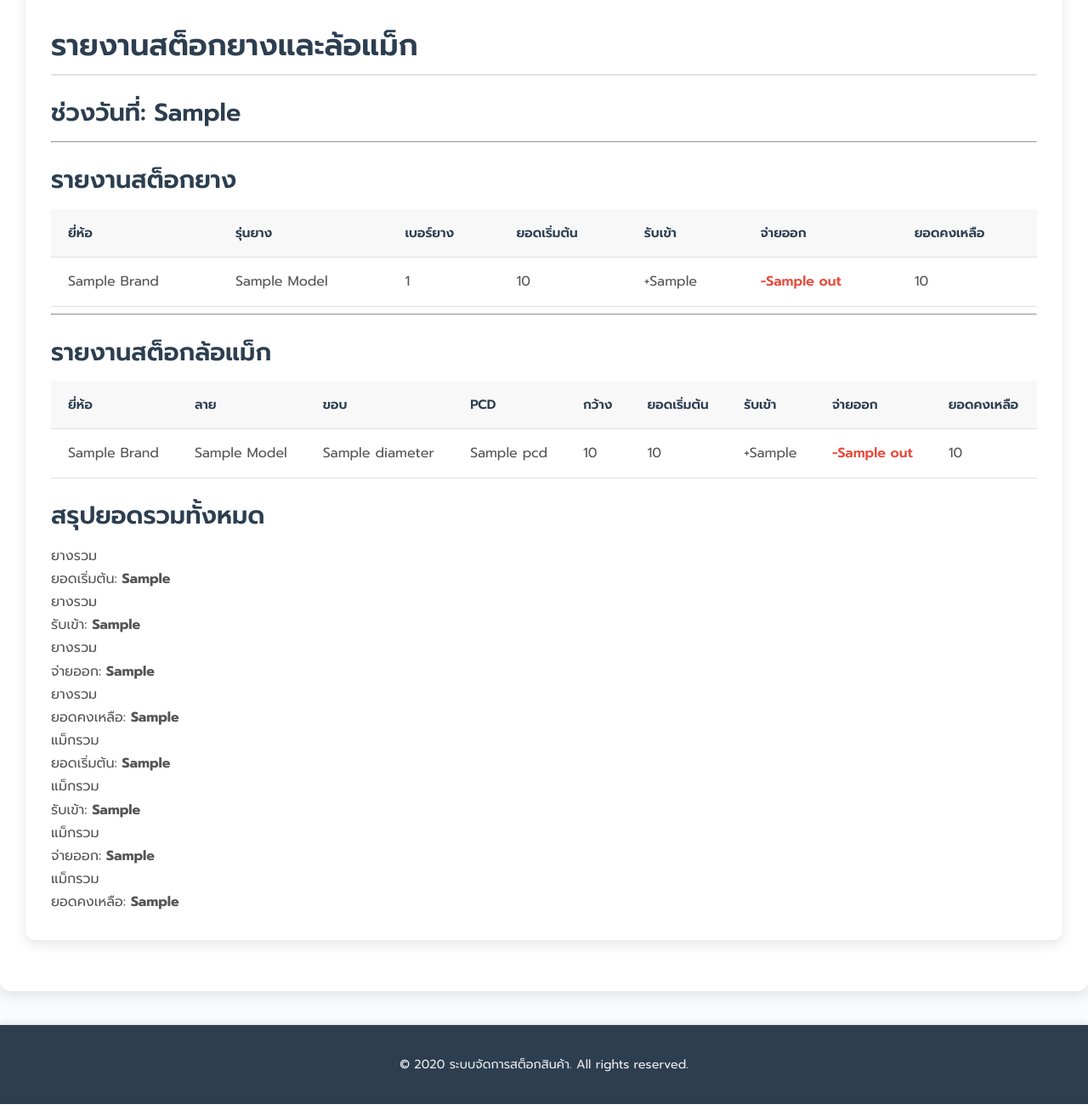
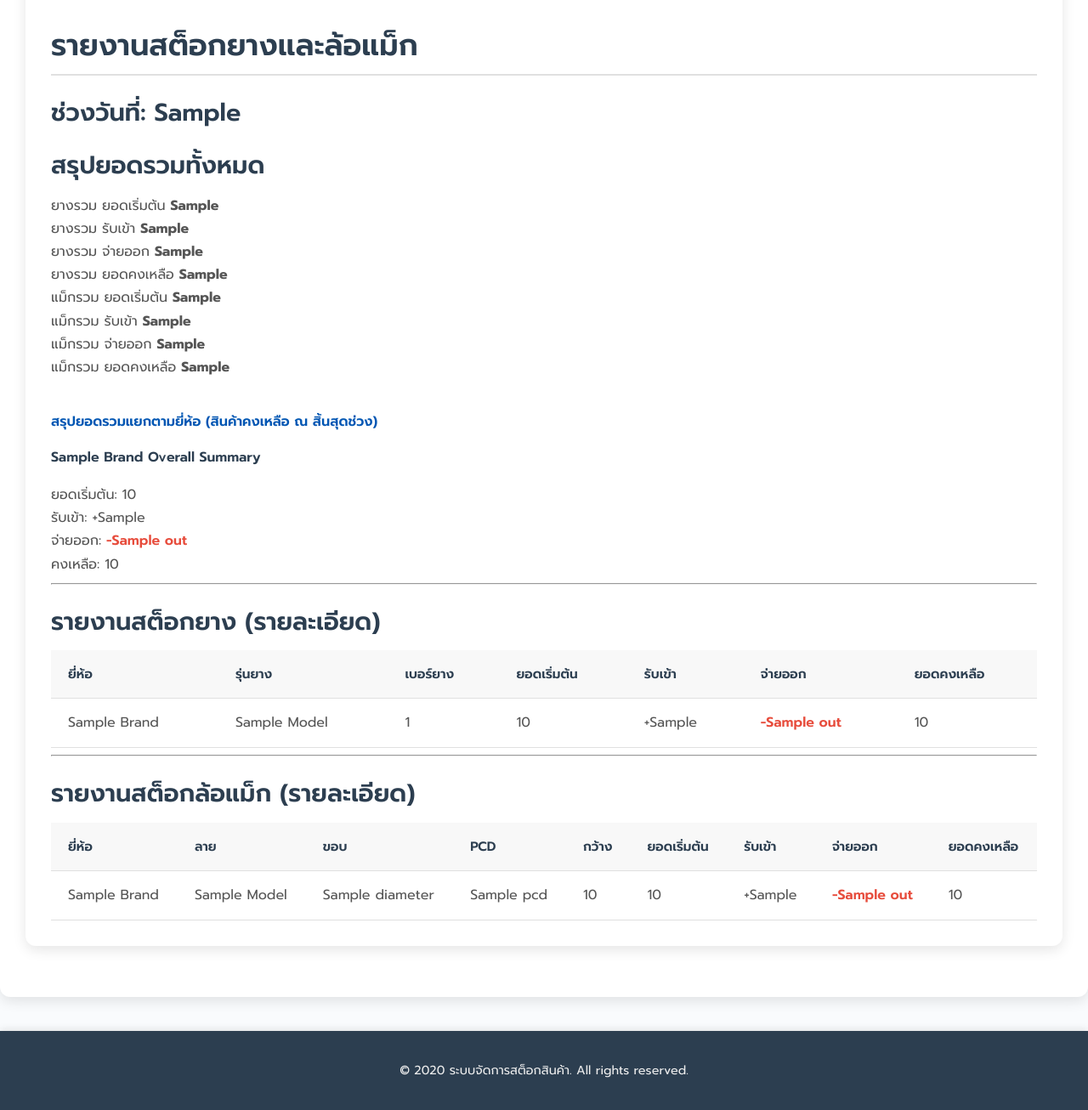
Before and after one commit to savsasa16/SCTIRESTORCK, a Python web app: template templates/summary_stock_report.html in a window 1280 px wide. Shown: the part 468-1774 px from the top of the page at 85% size. Run offline with Jinja, Linux system fonts and the light colour scheme; the template is opened without the code that fills it: most values are stand-ins (such as "Sample title", 1, 10 or a date in 2020).

Commit message:
Update summary_stock_report.html

```diff
--- a/templates/summary_stock_report.html
+++ b/templates/summary_stock_report.html
@@ -114,14 +114,114 @@
             margin-top: 10px;
         }
 
-        /* Table Styles */
+        /* NEW: Overall Summary Section at the top */
+        .overall-summary-section {
+            background-color: #e9f5ff; /* Lighter blue background */
+            border: 1px solid #cce5ff;
+            padding: 25px;
+            margin-bottom: 40px; /* Space before brand details */
+            border-radius: 10px;
+            box-shadow: 0 4px 10px rgba(0, 0, 0, 0.08);
+            text-align: center;
+        }
+
+        .overall-summary-section h3 {
+            color: #0056b3;
+            font-size: 1.8em;
+            margin-bottom: 25px;
+            border-bottom: none; /* Override default h3 border */
+            padding-bottom: 0;
+        }
+
+        .overall-summary-grid {
+            display: grid;
+            grid-template-columns: repeat(auto-fit, minmax(220px, 1fr)); /* Adjusted min-width for columns */
+            gap: 20px;
+        }
+
+        .overall-summary-card {
+            background-color: #ffffff;
+            padding: 15px;
+            border-radius: 8px;
+            box-shadow: 0 2px 5px rgba(0, 0, 0, 0.05);
+            text-align: center;
+            transition: transform 0.2s ease, box-shadow 0.2s ease;
+        }
+
+        .overall-summary-card:hover {
+            transform: translateY(-3px);
+            box-shadow: 0 4px 8px rgba(0, 0, 0, 0.1);
+        }
+
+        .overall-summary-card .label {
+            font-size: 1em;
+            color: #666;
+            display: block;
+            margin-bottom: 5px;
+        }
+
+        .overall-summary-card strong {
+            display: block;
+            font-size: 1.8em; /* Larger number */
+            color: #007bff; /* Primary color */
+            font-weight: 700;
+        }
+
+        .overall-summary-card .total-in { color: #28a745; } /* Green for IN */
+        .overall-summary-card .total-out { color: #dc3545; } /* Red for OUT */
+        .overall-summary-card .total-initial, .overall-summary-card .total-final { color: #007bff; } /* Blue for Initial/Final */
+
+        /* Brand-specific Summary Cards (used at the top) */
+        .brand-summary-container {
+            display: grid;
+            grid-template-columns: repeat(auto-fit, minmax(280px, 1fr)); /* Adjust min-width for brand cards */
+            gap: 20px;
+            margin-top: 30px;
+            padding-top: 20px;
+            border-top: 1px solid #eee;
+        }
+
+        .brand-summary-card {
+            background-color: #fcfcfc;
+            border: 1px solid #e0e0e0;
+            padding: 15px;
+            border-radius: 8px;
+            box-shadow: 0 2px 5px rgba(0,0,0,0.05);
+        }
+
+        .brand-summary-card h4 {
+            color: #333;
+            font-size: 1.3em;
+            margin-bottom: 10px;
+            border-bottom: 1px dashed #ddd;
+            padding-bottom: 5px;
+            text-align: center;
+        }
+
+        .brand-summary-card .detail-row {
+            display: flex;
+            justify-content: space-between;
+            margin-bottom: 5px;
+            font-size: 0.95em;
+        }
+
+        .brand-summary-card .detail-row span:first-child {
+            color: #666;
+        }
+
+        .brand-summary-card .detail-row span:last-child {
+            font-weight: bold;
+        }
+
+
+        /* Table Styles (for detailed reports by brand) */
         .summary-table {
             width: 100%;
             border-collapse: collapse;
             margin-bottom: 40px;
             box-shadow: 0 2px 8px rgba(0, 0, 0, 0.1);
             border-radius: 8px;
-            overflow: hidden; /* Ensures rounded corners apply to content */
+            overflow: hidden;
         }
 
         .summary-table th, .summary-table td {
@@ -151,69 +251,9 @@
             font-size: 0.95em;
         }
 
-        .text-success {
-            color: #28a745;
-            font-weight: bold;
-        }
-
-        .text-danger {
-            color: #dc3545;
-            font-weight: bold;
-        }
-
-        /* Total Summary Section */
-        .total-summary-section {
-            background-color: #e9f5ff; /* Lighter blue background */
-            border: 1px solid #cce5ff;
-            padding: 25px;
-            margin-top: 50px;
-            border-radius: 10px;
-            box-shadow: 0 4px 10px rgba(0, 0, 0, 0.08);
-        }
-
-        .total-summary-section h3 {
-            text-align: center;
-            margin-bottom: 25px;
-            color: #0056b3;
-            font-size: 1.8em;
-            border-bottom: none;
-        }
-
-        .total-summary-section .row {
-            display: flex;
-            flex-wrap: wrap;
-            justify-content: space-around;
-            gap: 20px; /* Space between columns */
-            margin-bottom: 15px;
-        }
-
-        .total-summary-section .col {
-            flex: 1;
-            min-width: 200px; /* Ensure columns don't get too small */
-            text-align: center;
-            background-color: #ffffff;
-            padding: 15px;
-            border-radius: 8px;
-            box-shadow: 0 2px 5px rgba(0, 0, 0, 0.05);
-        }
-
-        .total-summary-section .col strong {
-            display: block;
-            font-size: 1.8em;
-            color: #007bff;
-            margin-top: 5px;
-            font-weight: 700;
-        }
-        .total-summary-section .col .label {
-             font-size: 1em;
-             color: #666;
-        }
-        .total-summary-section .col .total-in {
-            color: #28a745;
-        }
-        .total-summary-section .col .total-out {
-            color: #dc3545;
-        }
+        .text-success { color: #28a745; font-weight: bold; }
+        .text-danger { color: #dc3545; font-weight: bold; }
+        .text-primary { color: #007bff; font-weight: bold; }
 
         /* Responsive Adjustments */
         @media (max-width: 768px) {
@@ -293,11 +329,77 @@
             <h3>ช่วงวันที่: {{ display_range_str }}</h3>
         </div>
 
-        {# Flash messages are already handled by base.html, so we rely on that. #}
+        {# NEW: Overall Summary Section at the top #}
+        <div class="overall-summary-section">
+            <h3>สรุปยอดรวมทั้งหมด</h3>
+            <div class="overall-summary-grid">
+                <div class="overall-summary-card">
+                    <span class="label">ยางรวม ยอดเริ่มต้น</span>
+                    <strong class="total-initial">{{ overall_tire_initial }}</strong>
+                </div>
+                <div class="overall-summary-card">
+                    <span class="label">ยางรวม รับเข้า</span>
+                    <strong class="total-in">{{ overall_tire_in }}</strong>
+                </div>
+                <div class="overall-summary-card">
+                    <span class="label">ยางรวม จ่ายออก</span>
+                    <strong class="total-out">{{ overall_tire_out }}</strong>
+                </div>
+                <div class="overall-summary-card">
+                    <span class="label">ยางรวม ยอดคงเหลือ</span>
+                    <strong class="total-final">{{ overall_tire_final }}</strong>
+                </div>
+                <div class="overall-summary-card">
+                    <span class="label">แม็กรวม ยอดเริ่มต้น</span>
+                    <strong class="total-initial">{{ overall_wheel_initial }}</strong>
+                </div>
+                <div class="overall-summary-card">
+                    <span class="label">แม็กรวม รับเข้า</span>
+                    <strong class="total-in">{{ overall_wheel_in }}</strong>
+                </div>
+                <div class="overall-summary-card">
+                    <span class="label">แม็กรวม จ่ายออก</span>
+                    <strong class="total-out">{{ overall_wheel_out }}</strong>
+                </div>
+                <div class="overall-summary-card">
+                    <span class="label">แม็กรวม ยอดคงเหลือ</span>
+                    <strong class="total-final">{{ overall_wheel_final }}</strong>
+                </div>
+            </div>
+
+            {# NEW: Brand-wise summary within the overall section #}
+            {% if brand_overall_summary %}
+            <h4 style="margin-top: 40px; margin-bottom: 20px; color: #0056b3;">สรุปยอดรวมแยกตามยี่ห้อ (สินค้าคงเหลือ ณ สิ้นสุดช่วง)</h4>
+            <div class="brand-summary-container">
+                {% for brand_name, summary_data in brand_overall_summary.items() %}
+                <div class="brand-summary-card">
+                    <h4>{{ brand_name | title }}</h4>
+                    <div class="detail-row">
+                        <span>ยอดเริ่มต้น:</span>
+                        <span class="text-primary">{{ summary_data.initial_quantity }}</span>
+                    </div>
+                    <div class="detail-row">
+                        <span>รับเข้า:</span>
+                        <span class="text-success">+{{ summary_data.IN }}</span>
+                    </div>
+                    <div class="detail-row">
+                        <span>จ่ายออก:</span>
+                        <span class="text-danger">-{{ summary_data.OUT }}</span>
+                    </div>
+                    <div class="detail-row">
+                        <span>คงเหลือ:</span>
+                        <span class="text-primary">{{ summary_data.final_quantity }}</span>
+                    </div>
+                </div>
+                {% endfor %}
+            </div>
+            {% endif %}
+        </div>
+        {# END NEW: Overall Summary Section #}
 
         <hr>
 
-        <h3>รายงานสต็อกยาง</h3>
+        <h3>รายงานสต็อกยาง (รายละเอียด)</h3>
         {% if tire_report %}
         <table class="summary-table">
             <thead>
@@ -331,7 +433,7 @@
 
         <hr>
 
-        <h3>รายงานสต็อกล้อแม็ก</h3>
+        <h3>รายงานสต็อกล้อแม็ก (รายละเอียด)</h3>
         {% if wheel_report %}
         <table class="summary-table">
             <thead>
@@ -367,46 +469,6 @@
         <p>ไม่พบข้อมูลการเคลื่อนไหวสต็อกล้อแม็กในช่วงที่เลือก</p>
         {% endif %}
 
-        <div class="total-summary-section">
-            <h3>สรุปยอดรวมทั้งหมด</h3>
-            <div class="row">
-                <div class="col">
-                    <span class="label">ยางรวม</span><br>
-                    ยอดเริ่มต้น: <strong class="total-initial">{{ overall_tire_initial }}</strong>
-                </div>
-                <div class="col">
-                    <span class="label">ยางรวม</span><br>
-                    รับเข้า: <strong class="total-in">{{ overall_tire_in }}</strong>
-                </div>
-                <div class="col">
-                    <span class="label">ยางรวม</span><br>
-                    จ่ายออก: <strong class="total-out">{{ overall_tire_out }}</strong>
-                </div>
-                <div class="col">
-                    <span class="label">ยางรวม</span><br>
-                    ยอดคงเหลือ: <strong class="total-final">{{ overall_tire_final }}</strong>
-                </div>
-            </div>
-            <div class="row">
-                <div class="col">
-                    <span class="label">แม็กรวม</span><br>
-                    ยอดเริ่มต้น: <strong class="total-initial">{{ overall_wheel_initial }}</strong>
-                </div>
-                <div class="col">
-                    <span class="label">แม็กรวม</span><br>
-                    รับเข้า: <strong class="total-in">{{ overall_wheel_in }}</strong>
-                </div>
-                <div class="col">
-                    <span class="label">แม็กรวม</span><br>
-                    จ่ายออก: <strong class="total-out">{{ overall_wheel_out }}</strong>
-                </div>
-                <div class="col">
-                    <span class="label">แม็กรวม</span><br>
-                    ยอดคงเหลือ: <strong class="total-final">{{ overall_wheel_final }}</strong>
-                </div>
-            </div>
-        </div>
-
     </div>
 
     <script>
```
Also changed, not shown: other parts of templates/summary_stock_report.html (+20 -24 lines).
